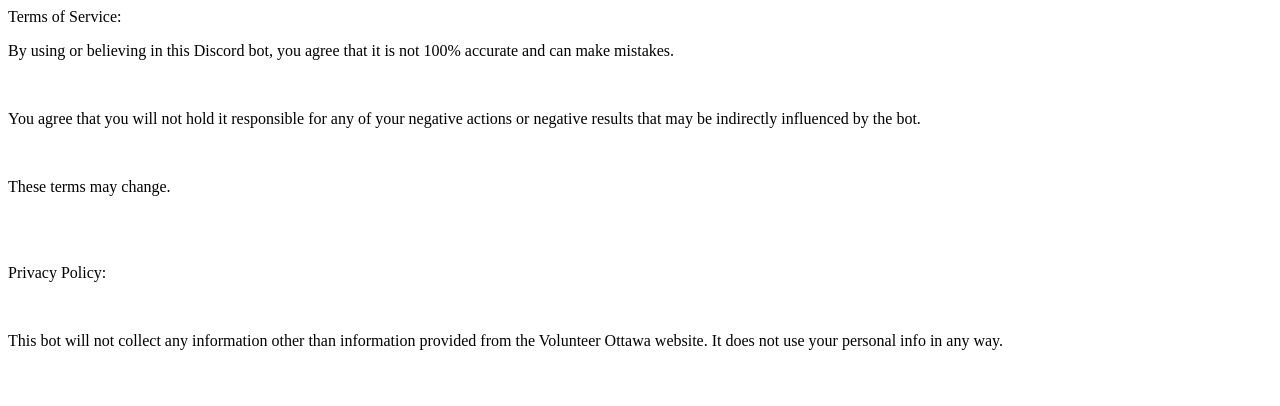
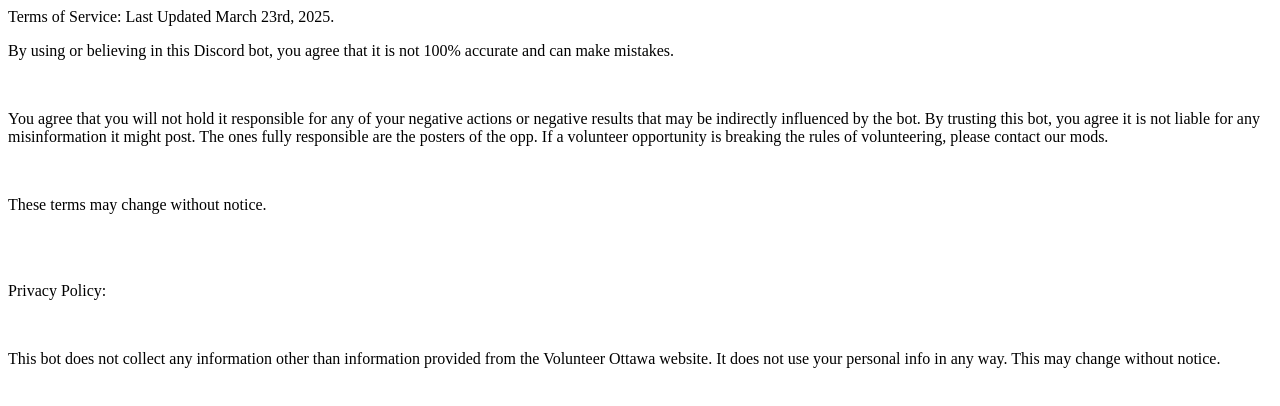
Before and after one commit to DeltaRune5609/vobot, a plain HTML site: page index.html in a window 1280 px wide. Drawn offline with Linux system fonts and the light colour scheme.

Commit message:
Update index.html

```diff
--- a/index.html
+++ b/index.html
@@ -1,14 +1,15 @@
 <!DOCTYPE html>
 
-<header>Terms of Service:</header>
+<header>Terms of Service: Last Updated March 23rd, 2025.</header>
 
 <p>By using or believing in this Discord bot, you agree that it is not 100% accurate and can make mistakes.</p>
 <br>
-<p>You agree that you will not hold it responsible for any of your negative actions or negative results that may be indirectly influenced by the bot.</p>
+<p>You agree that you will not hold it responsible for any of your negative actions or negative results that may be indirectly influenced by the bot. By trusting this bot, you agree it is not liable for any misinformation it might post. The ones fully responsible are the posters of the opp.
+If a volunteer opportunity is breaking the rules of volunteering, please contact our mods.</p>
 <br>
-<p>These terms may change.</p>
+<p>These terms may change without notice.</p>
 <br>
 <br>
 <p>Privacy Policy:</p>
 <br>
-<p>This bot will not collect any information other than information provided from the Volunteer Ottawa website. It does not use your personal info in any way.</p>
+<p>This bot does not collect any information other than information provided from the Volunteer Ottawa website. It does not use your personal info in any way. This may change without notice.</p>
```
